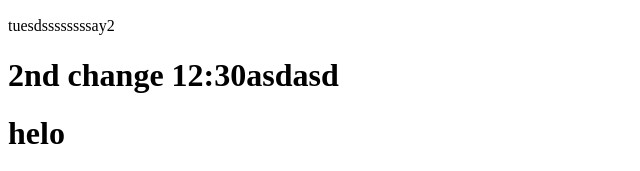
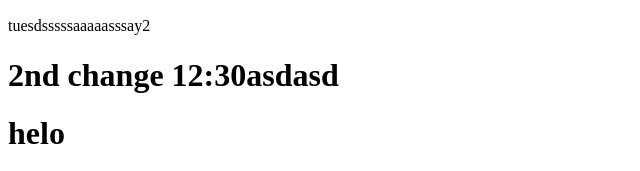
Before and after one commit to aown619/m3Training, a plain HTML site: page index.html in a window 1280 px wide. Shown: the part 548-719 px from the top of the page, 0-640 px from the left. Drawn offline with Linux system fonts and the light colour scheme.

Commit message:
Update index.html

```diff
--- a/index.html
+++ b/index.html
@@ -5,7 +5,7 @@
 <h2>Date is 11/18/2019</h2>
 <img src="giphy.gif">
 =======
-<p>tuesdssssssssay2
+<p>tuesdsssssaaaaasssay2
 <h1>2nd change 12:30asdasd</h1>
 <h1>helo</h1>
 <h2>Date is 12/18/2019</h2>
```
